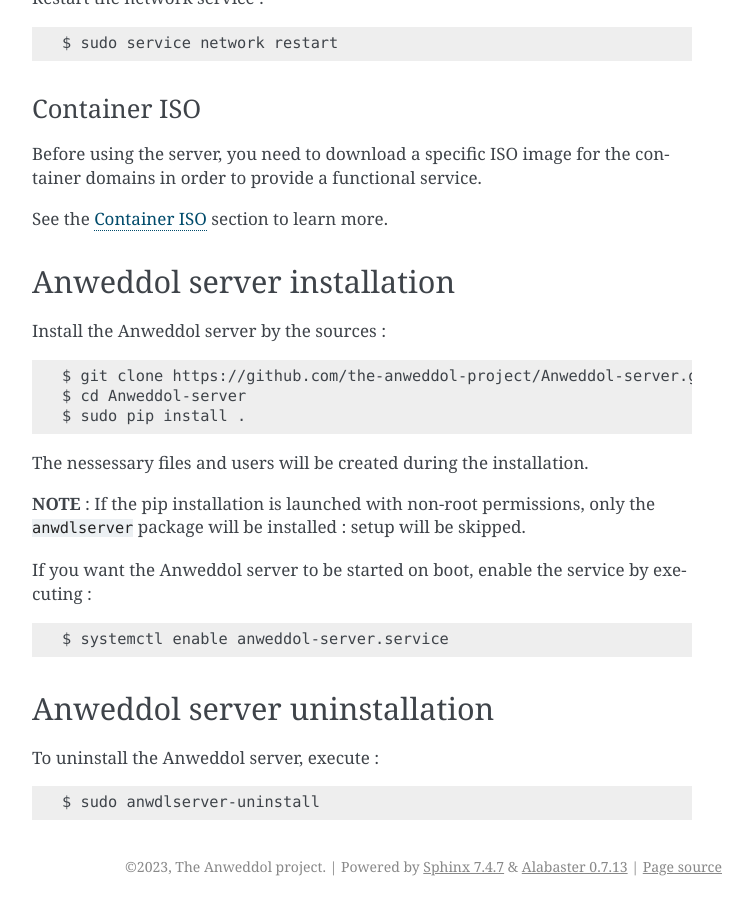
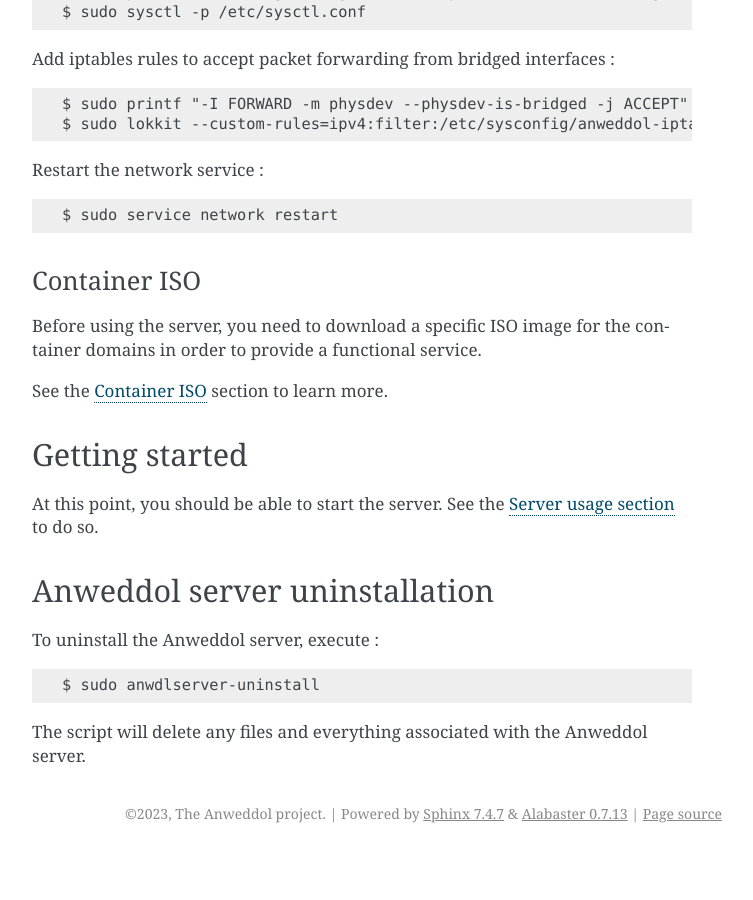
Before and after one commit to Darnethal0z/Anweddol-server, a Sphinx documentation site: the page built from docs/source/administration_guide/installation.md, in a window 1280 px wide and 900 px high, scrolled down 3548 px. Shown: the whole window, without its empty margins (388-1141 px from the left). Built offline with Sphinx 7.4.7, drawn with Linux system fonts in a browser that asks for light colours; after the commit the page ends 4401 px from its top, so only the background shows below that; some of the changed text lies outside the part shown.

Commit message:
Modified installation section

````diff
--- a/anwdlserver/__init__.py
+++ b/anwdlserver/__init__.py
@@ -1 +1 @@
-__version__ = "beta-1.1.6"
+__version__ = "beta-1.1.7"
--- a/docs/source/administration_guide/installation.md
+++ b/docs/source/administration_guide/installation.md
@@ -43,7 +43,19 @@
 
 #### Setup
 
-You need to modify the `/etc/libvirt/qemu.conf` file to give libvirt appropriate rights.
+Install the Anweddol server by the sources :
+
+```
+$ git clone https://github.com/the-anweddol-project/Anweddol-server.git
+$ cd Anweddol-server
+$ sudo pip install .
+```
+
+The nessessary files and users will be created during the installation.
+
+**NOTE** : If the pip installation is launched with non-root permissions, only the `anwdlserver` package will be installed : the ull setup will be skipped.
+
+Next, you need to modify the `/etc/libvirt/qemu.conf` file to give libvirt appropriate rights.
 
 Edit the `/etc/libvirt/qemu.conf` file :
 
@@ -90,8 +102,6 @@
 ```
 $ sudo systemctl restart libvirtd.service
 ```
-
-**NOTE** : At this point, the user `anweddol` is not created yet but it should not interfere with libvirt for now.
 
 (source : [ostechnix](https://ostechnix.com/solved-cannot-access-storage-file-permission-denied-error-in-kvm-libvirt/))
 
@@ -185,25 +195,9 @@
 
 See the [Container ISO](container_iso.md) section to learn more.
 
-## Anweddol server installation
+## Getting started
 
-Install the Anweddol server by the sources :
-
-```
-$ git clone https://github.com/the-anweddol-project/Anweddol-server.git
-$ cd Anweddol-server
-$ sudo pip install .
-```
-
-The nessessary files and users will be created during the installation.
-
-**NOTE** : If the pip installation is launched with non-root permissions, only the `anwdlserver` package will be installed : setup will be skipped.
-
-If you want the Anweddol server to be started on boot, enable the service by executing :
-
-```
-$ systemctl enable anweddol-server.service
-```
+At this point, you should be able to start the server. See the [Server usage section](server_usage.md) to do so.
 
 ## Anweddol server uninstallation
 
@@ -212,3 +206,5 @@
 ```
 $ sudo anwdlserver-uninstall
 ```
+
+The script will delete any files and everything associated with the Anweddol server.
--- a/docs/source/conf.py
+++ b/docs/source/conf.py
@@ -9,7 +9,7 @@
 project = 'The Anweddol server'
 copyright = '2023, The Anweddol project'
 author = 'The Anweddol project'
-release = 'beta-1.1.6'
+release = 'beta-1.1.7'
 
 # -- General configuration ---------------------------------------------------
 # https://www.sphinx-doc.org/en/master/usage/configuration.html#general-configuration
--- a/setup.py
+++ b/setup.py
@@ -79,7 +79,7 @@
 print("[SETUP] Installing Anweddol server package ...")
 setup(
     name="anwdlserver",
-    version="1.1.6",
+    version="1.1.7",
     author="The Anweddol project",
     author_email="the-anweddol-project@proton.me",
     url="https://the-anweddol-project.github.io/",
````
Also changed, not shown: docs/source/index.md (+0 -1 lines).
